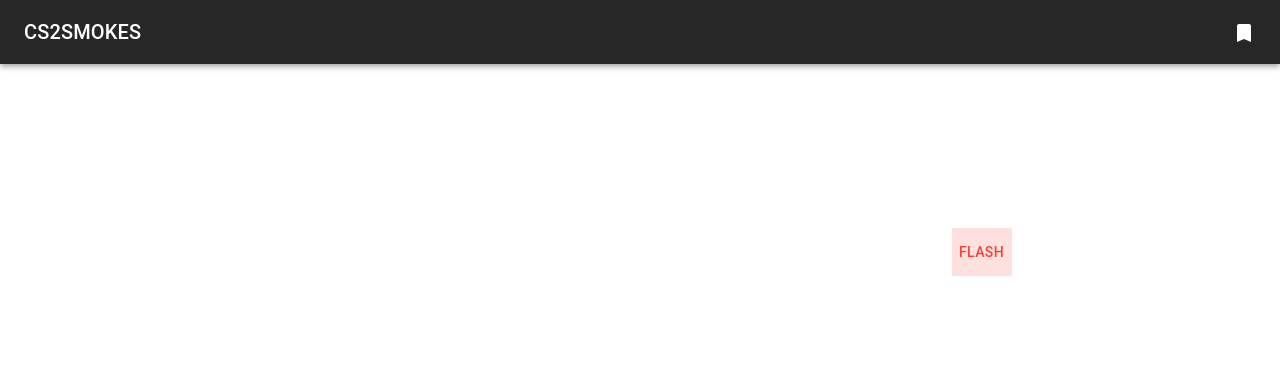
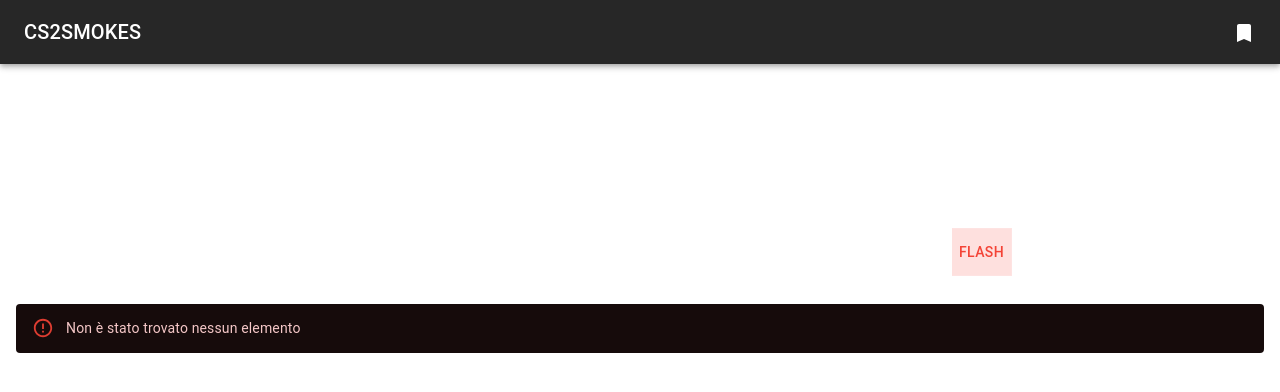
Before and after one commit to Radwtsm/cshelper, a Next.js app: page /inferno in a window 1280 px wide. Both pictures are taken after a click on the button "FLASH". Shown: the top 392 px of the page. Built offline with nearby package versions, Linux system fonts and the light colour scheme.

Commit message:
btn to clear all liked eleents

```diff
--- /dev/null
+++ b/app/ResetLiked.js
@@ -0,0 +1,55 @@
+import * as React from 'react';
+import Button from '@mui/material/Button';
+import Dialog from '@mui/material/Dialog';
+import DialogActions from '@mui/material/DialogActions';
+import DialogContent from '@mui/material/DialogContent';
+import DialogContentText from '@mui/material/DialogContentText';
+import DialogTitle from '@mui/material/DialogTitle';
+
+export default function AlertDialog({onaccept}) {
+  const [open, setOpen] = React.useState(false);
+
+  const handleClickOpen = () => {
+    setOpen(true);
+  };
+
+  const handleClose = () => {
+    setOpen(false);
+  };
+
+  const resetClose = () => {
+    setOpen(false);
+    onaccept()
+
+  }
+
+  return (
+    <React.Fragment>
+      {/* <Button variant="outlined" onClick={handleClickOpen}>
+        RESET PREFERITI
+      </Button> */}
+      <Dialog
+        open={open}
+        onClose={handleClose}
+        aria-labelledby="alert-dialog-title"
+        aria-describedby="alert-dialog-description"
+      >
+        <DialogTitle id="alert-dialog-title">
+          {"Eliminare tutti i preferiti?"}
+        </DialogTitle>
+        {/* <DialogContent>
+          <DialogContentText id="alert-dialog-description">
+            Let Google help apps determine location. This means sending anonymous
+            location data to Google, even when no apps are running.
+          </DialogContentText>
+        </DialogContent> */}
+        <DialogActions>
+          <Button onClick={handleClose}>NO</Button>
+          <Button onClick={resetClose} autoFocus>
+            SI
+          </Button>
+        </DialogActions>
+      </Dialog>
+    </React.Fragment>
+  );
+}
--- a/app/[map]/page.js
+++ b/app/[map]/page.js
@@ -29,6 +29,8 @@ import CancelIcon from '@mui/icons-material/Cancel';
 import ArrowBackIcon from '@mui/icons-material/ArrowBack';
 import GoTopBtn from "../goTopBtn";
 import { InputAdornment } from "@mui/material";
+
+import {Alert} from "@mui/material";
 
 const Page = ({ params }) => {
   let inputRef = useRef();
@@ -115,7 +117,12 @@ const Page = ({ params }) => {
       <div className=" flex flex-col gap-5 my-2">
 
           {
-            backup_data.length > 0 ? backup_data
+            backup_data
+            .filter(
+              (el) =>
+                el.title.toLowerCase().includes(filters.title.toLowerCase()) &&
+                el.utility.includes(filters.utility)
+            ).length > 0 ? backup_data
             .filter(
               (el) =>
                 el.title.toLowerCase().includes(filters.title.toLowerCase()) &&
@@ -123,7 +130,7 @@ const Page = ({ params }) => {
             )
             .map((el) => (
               <TipCard key={el.title} el={el}/>
-            )) : <p>No elements</p>
+            )) : <Alert severity="error">{'Non è stato trovato nessun elemento'}</Alert>
           }
 
       </div>
--- a/app/liked/page.js
+++ b/app/liked/page.js
@@ -3,6 +3,8 @@
 import React, { useEffect, useState } from 'react'
 import TipCard from '../TipCard'
 import { Button, Typography } from '@mui/material'
+import {Alert} from '@mui/material'
+import AlertDialog from '../ResetLiked'
 
 const Page = () => {
   const [likedTips, setLikedTips] = useState(global?.window != undefined ? JSON.parse(localStorage.getItem('cs2smokes_fav')) : [])
@@ -18,13 +20,16 @@ const Page = () => {
 
   return (
     <>
+    <div className='flex flex-row justify-between items-center'>
     <Typography sx={{color:'white',my:4}} variant="h5" gutterBottom>
-        LIKED TRICKS
+        PREFERITI
+    </Typography>
+    <Button  variant="contained" color="error" onClick={onResetFav} disabled={likedTips.length > 0 ? false : true }>SVUOTA</Button>
+    <AlertDialog onaccept={onResetFav}/>
+    </div>
+    <div className=" flex flex-col gap-5 my-2">
+        {likedTips.length > 0 ? likedTips.map(el=><TipCard key={el.title} el={el}/>) : <Alert severity="error">{'Non è stato trovato nessun elemento'}</Alert>}
 
-      </Typography>
-    <div className=" flex flex-col gap-5 my-2">
-        {likedTips.length > 0 ? likedTips.map(el=><TipCard key={el.title} el={el}/>) : <p>No elements</p>}
-        <Button variant="outlined" onClick={onResetFav}>RESET FAV</Button>
     </div>
     </>
 
```
